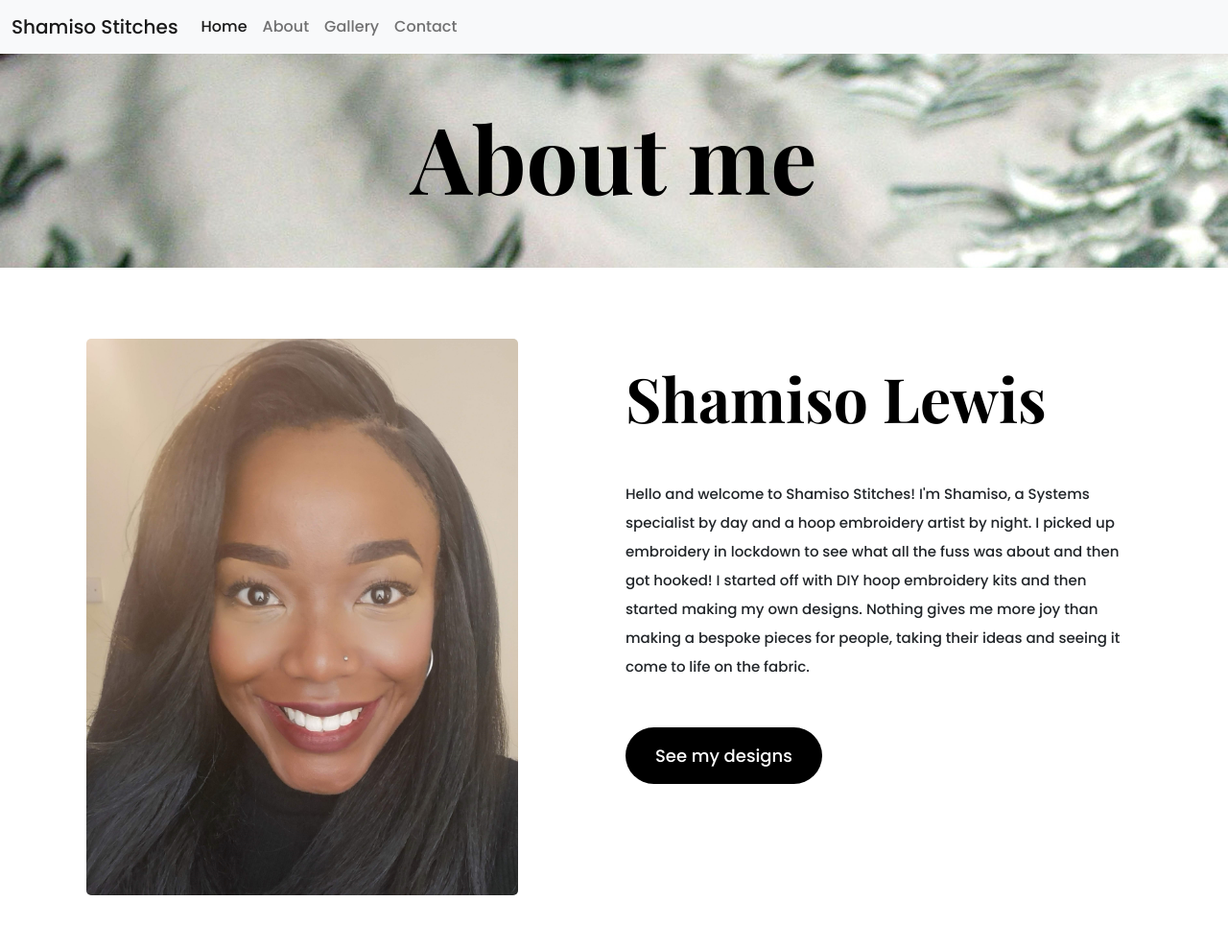
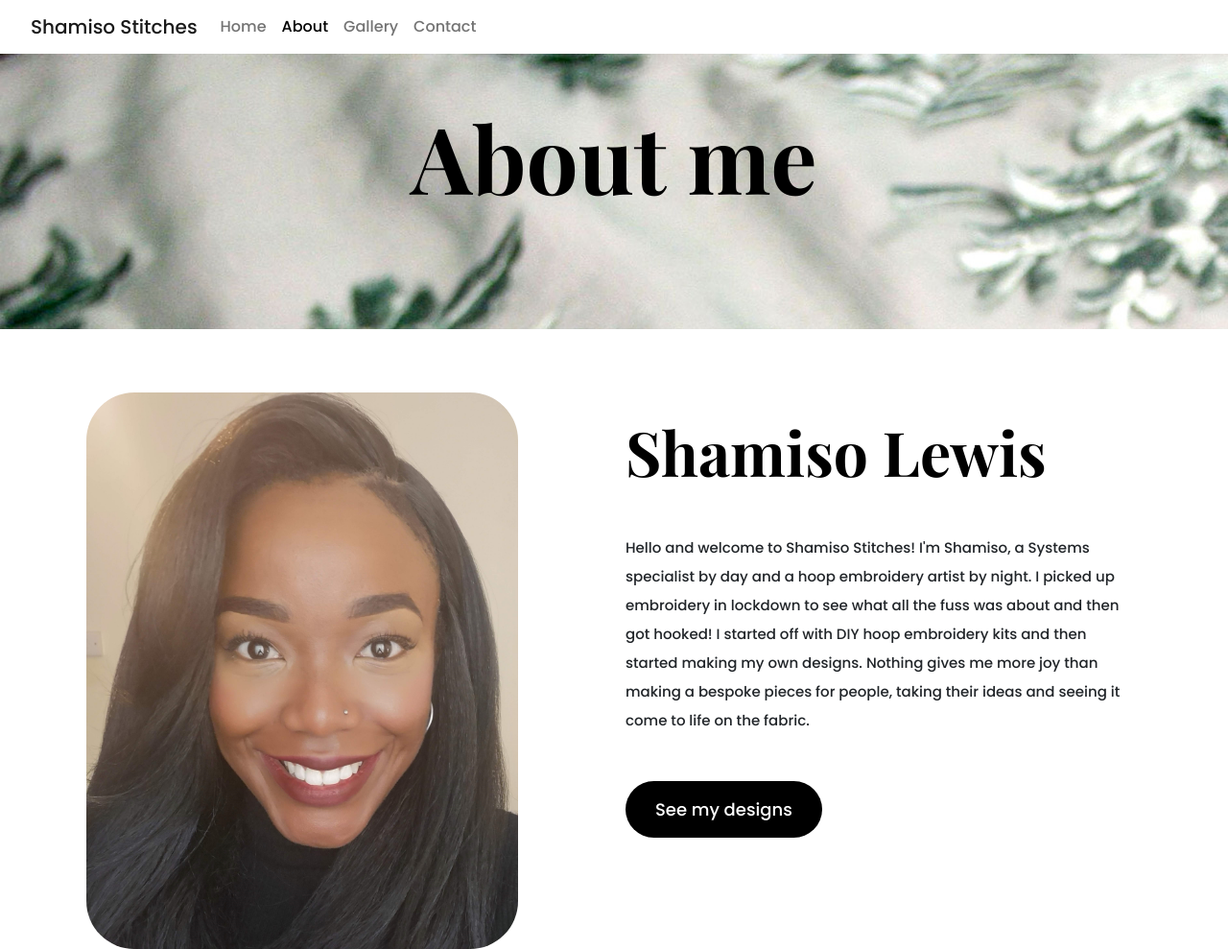
Before and after one commit to ShamisoL/portfolio-project, a plain HTML site: page about.html in a window 1280 px wide. Shown: the whole page at 96% size. Drawn offline with nearby package versions, Linux system fonts and the light colour scheme.

Commit message:
Added CSS to navbar

```diff
--- a/about.html
+++ b/about.html
@@ -29,7 +29,7 @@
     <title>About Shamiso Stiches</title>
   </head>
   <body>
-    <nav class="navbar navbar-expand-lg navbar-light bg-light">
+    <nav class="navbar navbar-expand-lg navbar-light bg-white">
       <div class="container-fluid">
         <a class="navbar-brand" href="index.html">Shamiso Stitches</a>
         <button
@@ -45,10 +45,8 @@
         </button>
         <div class="collapse navbar-collapse" id="navbarNavAltMarkup">
           <div class="navbar-nav">
-            <a class="nav-link active" aria-current="page" href="index.html"
-              >Home</a
-            >
-            <a class="nav-link" href="about.html">About</a>
+            <a class="nav-link" aria-current="page" href="index.html">Home</a>
+            <a class="nav-link active" href="about.html">About</a>
             <a class="nav-link" href="work.html">Gallery</a>
             <a class="nav-link" href="contact.html">Contact</a>
           </div>
@@ -56,10 +54,11 @@
       </div>
     </nav>
     <div class="hero">
-      <h1>About me</h1>
+      <h1 class="mb-5">About me</h1>
+      <br />
     </div>
     <div class="about-section container">
-      <div class="row mt-4">
+      <div class="row mt-3">
         <div class="col-lg-6">
           <img src="src/images/shamiso profile.jpg" alt="Shamiso Lewis" />
         </div>
--- a/styles/portfolio.css
+++ b/styles/portfolio.css
@@ -57,6 +57,7 @@ p {
 }
 .about-section img {
   width: 450px;
+  border-radius: 50px !important;
 }
 .contact-content {
   text-align: center;
@@ -76,6 +77,12 @@ p {
   max-width: 100%;
   border-radius: 5px;
 }
+.active {
+  color: var(--branding-color) !important;
+}
+.navbar-brand {
+  margin-left: 20px;
+}
 @media (max-width: 960px) {
   h1 {
     font-size: 70px;
```
Also changed, not shown: contact.html (+3 -5 lines), index.html (+1 -1 lines), work.html (+3 -5 lines).
